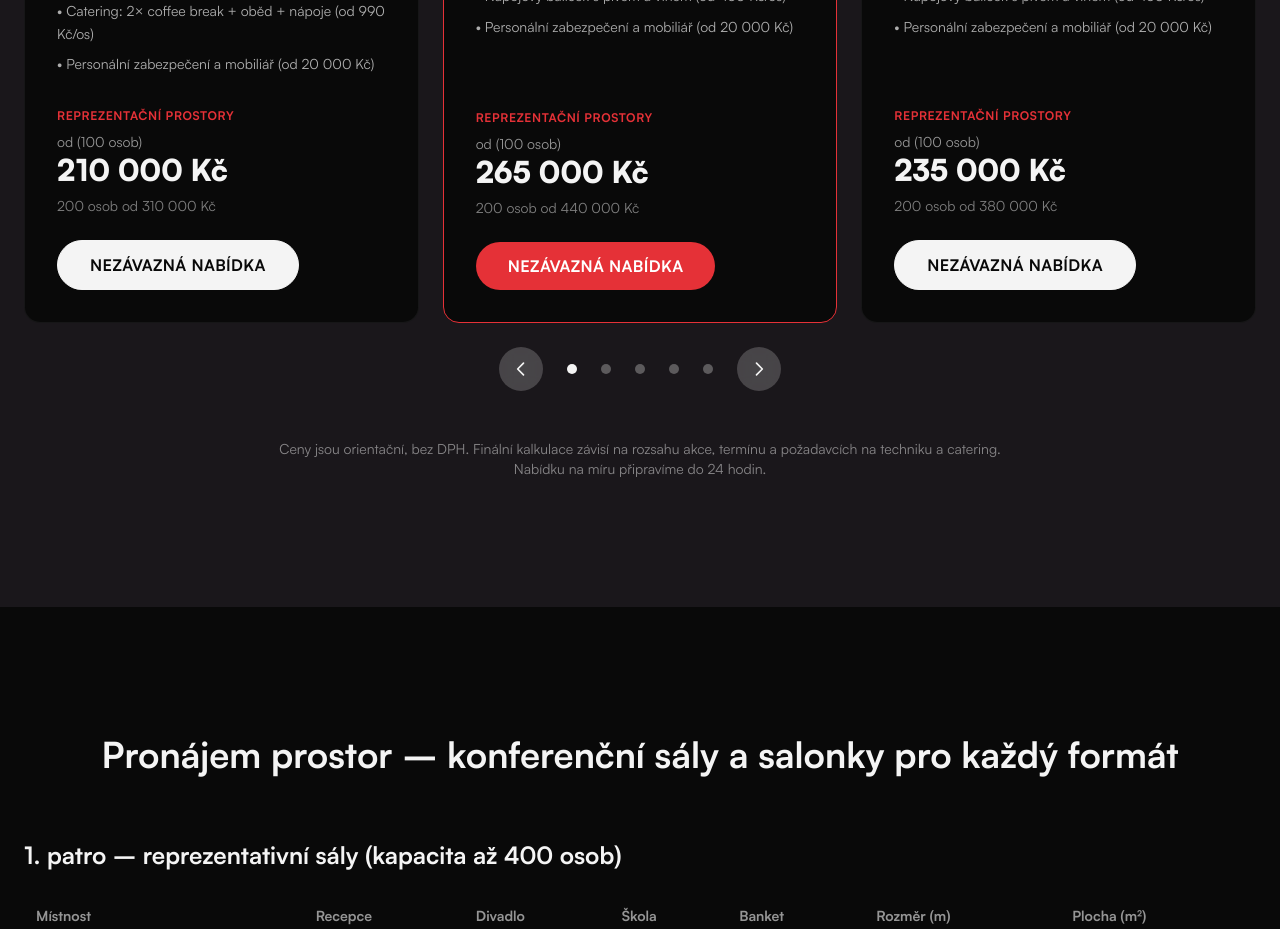
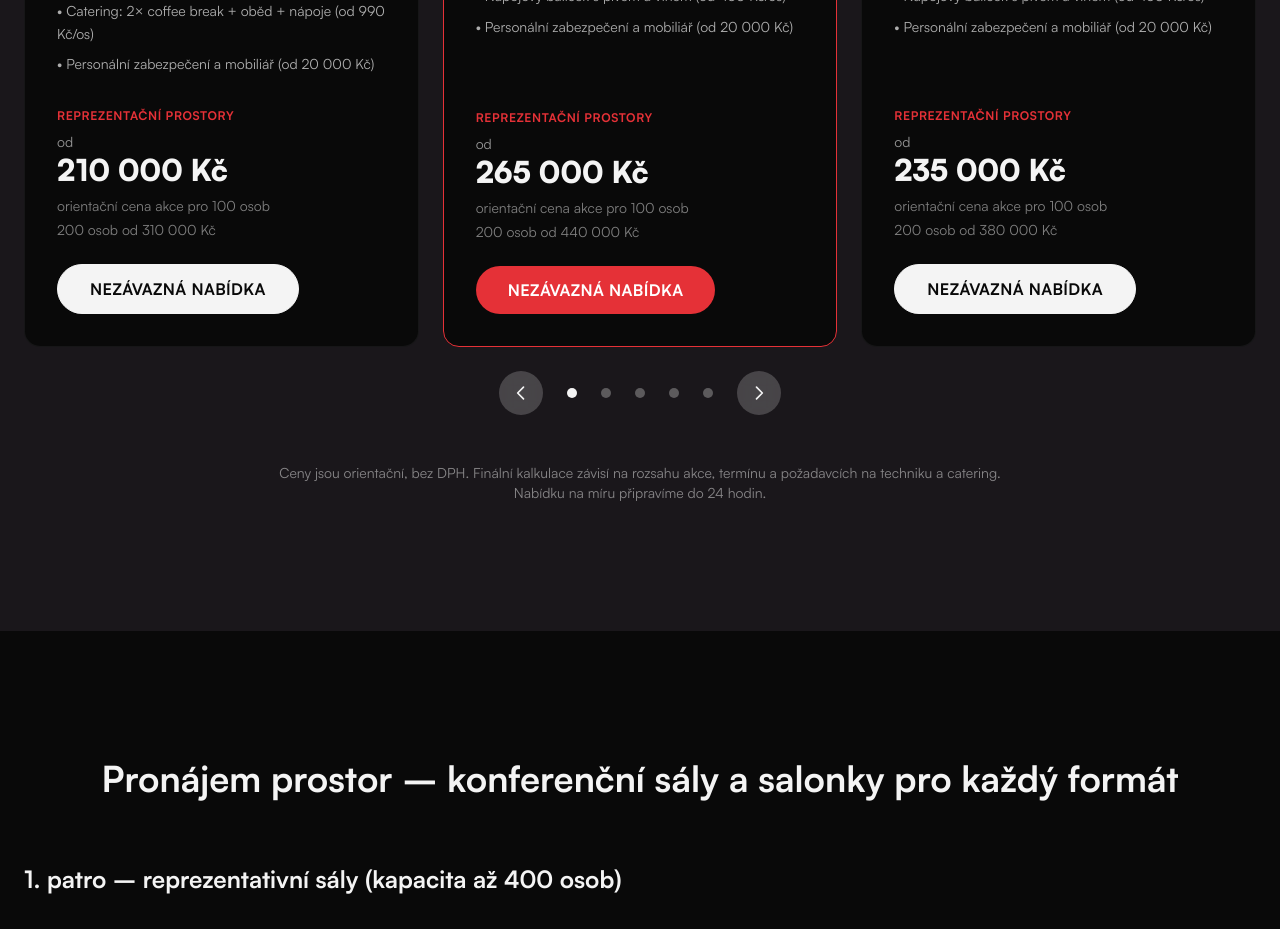
Before and after one commit to lsei27/brevnovevents, a Next.js app: page /firemni-eventy in a window 1280 px wide. Shown: the part 4200-5129 px from the top of the page. Built offline with nearby package versions, Linux system fonts and the light colour scheme.

Commit message:
Update pricing labels in firemni packages

```diff
--- a/src/components/sections/firemni/Packages.tsx
+++ b/src/components/sections/firemni/Packages.tsx
@@ -197,12 +197,15 @@ export function Packages() {
                           {pkg.venue}
                         </p>
                         <p className="mt-2 text-sm text-brand-white/60">
-                          od (100 osob)
+                          od
                         </p>
                         <p className="text-3xl font-black">
                           {pkg.price} Kč
                         </p>
                         <p className="mt-2 text-sm text-brand-white/50">
+                          orientační cena akce pro 100 osob
+                        </p>
+                        <p className="mt-1 text-sm text-brand-white/50">
                           200 osob od {pkg.price200} Kč
                         </p>
                       </div>
```
